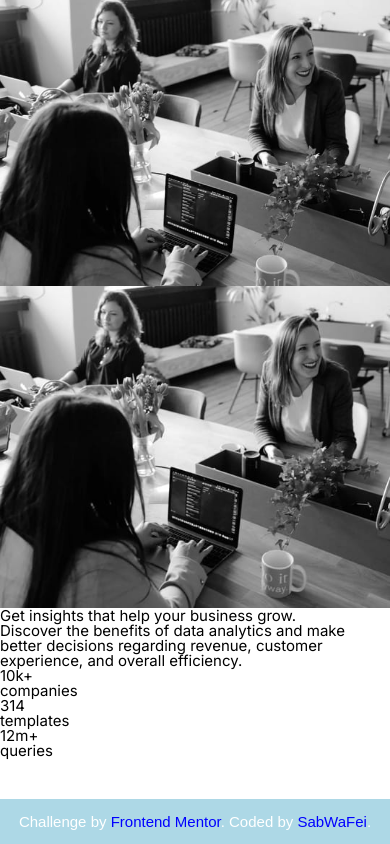
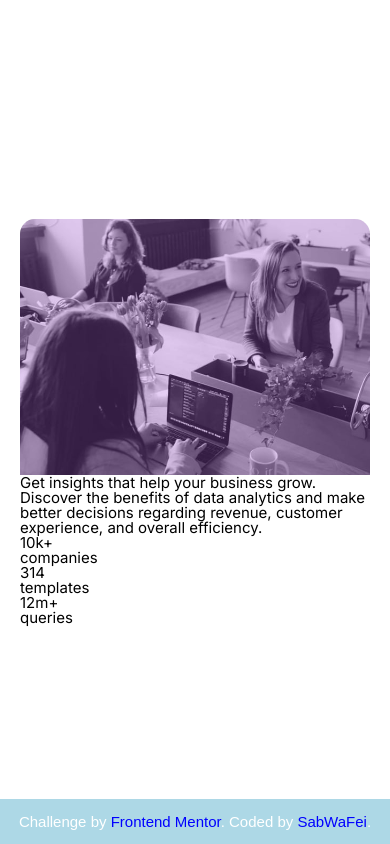
Before and after one commit to sabwafei/stats-preview-card-component-vanilla, a plain HTML site: page index.html in a window 390 px wide. Drawn offline with Linux system fonts and the light colour scheme.

Commit message:
card__pic
color overlay mobile

```diff
--- a/css/stylesheet.css
+++ b/css/stylesheet.css
@@ -1,5 +1,6 @@
 /* coded by SabWaFei */
 @import url("https://fonts.googleapis.com/css2?family=Inter:wght@400;700&family=Lexend+Deca&display=swap");
+/* base styles */
 :root {
   --clr-drk-blue: hsl(233, 47%, 7%);
   --clr-desat-blue: hsl(244, 38%, 16%);
@@ -14,12 +15,12 @@
   --fw-lex-reg: 400;
 }
 body {
-  height: 100vh;
-  width: 100%;
   font-size: 15px;
   font-family: var(--ff-inter);
   font-weight: var(--fw-inter-reg);
+  /* background-color: var(--clr-desat-blue); */
 }
+
 .flx-col {
   display: flex;
   flex-direction: column;
@@ -31,6 +32,44 @@ body {
   justify-content: center;
   align-items: center;
 }
+/* end base styles */
+
+/* main styling */
+.pic--desktop {
+  /* image disabled for mobile display */
+  display: none;
+}
+.edge {
+  border-top-left-radius: 10px;
+  border-top-right-radius: 10px;
+}
+.card {
+  max-width: 350px;
+  border-radius: 10px;
+}
+.pic--mobile {
+  z-index: 0;
+}
+.card__pic img {
+  border-top-left-radius: 15px;
+  border-top-right-radius: 15px;
+}
+.card__pic {
+  border-top-left-radius: 15px;
+  border-top-right-radius: 15px;
+  position: relative;
+}
+.card__pic::before {
+  content: "";
+  border-top-left-radius: 15px;
+  border-top-right-radius: 15px;
+  background-color: hsla(277, 64%, 61%, 0.3);
+  content: "";
+  height: 100%;
+  width: 100%;
+  position: absolute;
+}
+/* end main styling */
 /* footer */
 footer {
   text-align: center;
--- a/index.html
+++ b/index.html
@@ -15,19 +15,20 @@
 
     <title>Frontend Mentor | Stats preview card component</title>
   </head>
-  <body>
+  <body class="flx-col">
     <main>
+      <div class="wrapper">
         <div class="card">
           <div class="card__pic">
             <img
               src="/images/image-header-mobile.jpg"
               alt="employees working together"
-            class="pic--mobile"
+              class="pic--mobile edge"
             />
             <img
               src="/images/image-header-desktop.jpg"
               alt="employees working together"
-            class="pic--desktop"
+              class="pic--desktop edge"
             />
           </div>
           <div class="card__heading">
@@ -57,6 +58,7 @@
             </ul>
           </div>
         </div>
+      </div>
     </main>
     <footer>
       <div class="attribution">
```
Lines whose indentation alone changed are shown as unchanged.
